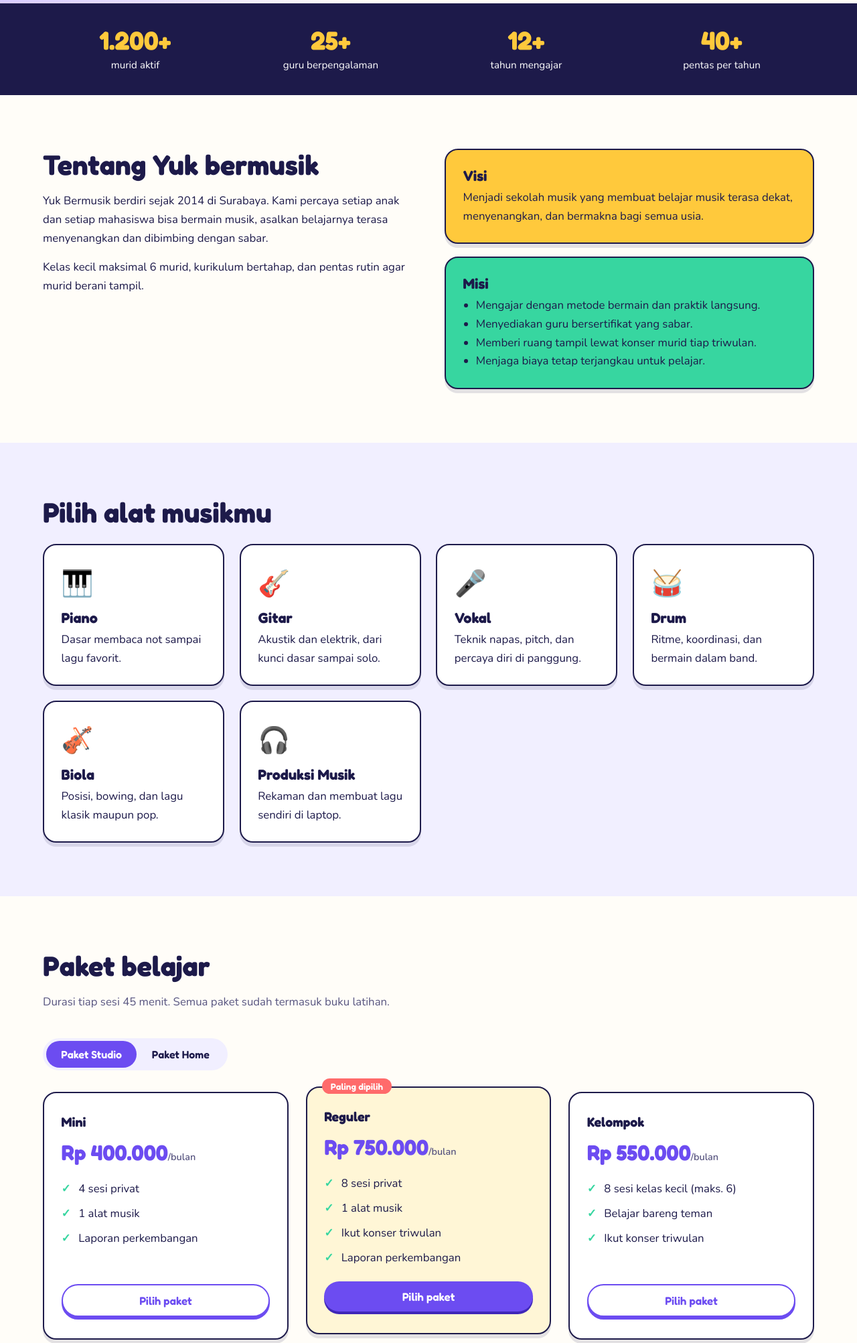
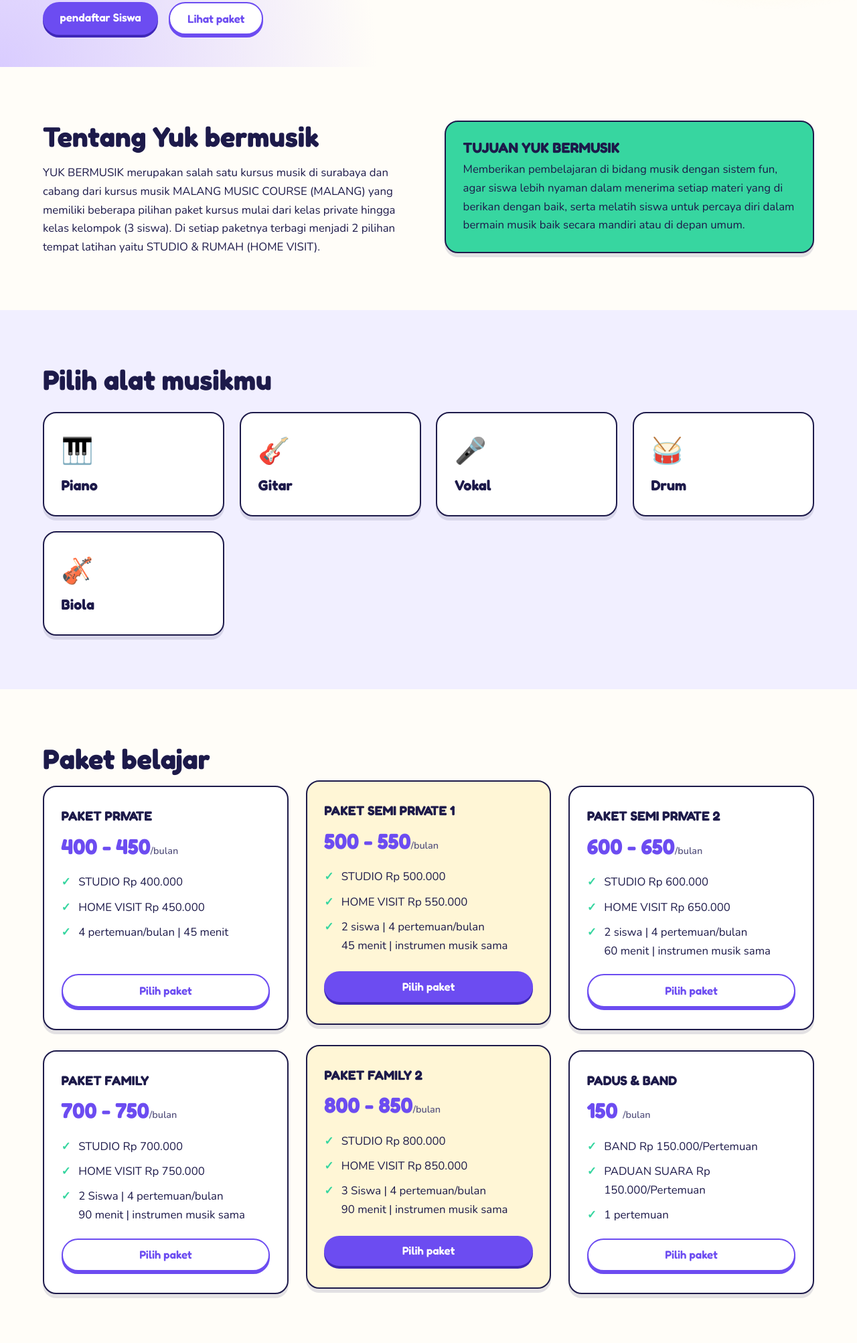
Before and after one commit to Panggilajadeon/Yuk-Bermusik, a plain HTML site: page index.html in a window 1280 px wide. Shown: the part 540-2545 px from the top of the page at 67% size. Drawn offline with nearby package versions, Linux system fonts and the light colour scheme.

Commit message:
Update index.html

```diff
--- a/index.html
+++ b/index.html
@@ -13,7 +13,7 @@
 <a class="skip" href="#main">Lewati ke konten</a>
 
 <header class="nav" id="nav">
-  <a class="logo" href="#top">♪ Yuk Bermusik</a>
+  <a class="logo" href="#top" aria-label="Yuk Bermusik"><span class="l-yuk">♪ Yuk</span> <span class="l-ber">ber</span><span class="l-musik">musik</span></a>
   <button class="burger" id="burger" aria-label="Buka menu" aria-expanded="false">☰</button>
   <nav id="menu">
     <a href="#tentang">Tentang</a>
@@ -21,17 +21,16 @@
     <a href="#paket">Paket</a>
     <a href="#testimoni">Cerita Murid</a>
     <a href="#faq">FAQ</a>
-    <a class="btn btn-sm" href="#kontak">Coba Gratis</a>
   </nav>
 </header>
 
 <main id="main">
 <section class="hero" id="top">
   <div class="hero-text">
-    <h1>Belajar musik itu seru. Mulai dari satu nada.</h1>
-    <p>Kelas piano, gitar, vokal, drum, dan dengan guru ramah untuk anak usia 5–15 tahun dan mahasiswa yang ingin serius atau sekadar bersenang-senang.</p>
+    <h1>Berlatih musik sangat baik untuk meningkatkan fokus.</h1>
+    <p>Di kursus musik YUK BERMUSIK terdapat kelas piano, keyboard, gitar, bass dan vokal mulai anak usia 6 tahun hingga dewasa dengan metode belajar yang menyenangkan.</p>
     <div class="cta">
-      <a class="btn" href="#kontak">Daftar kelas percobaan</a>
+      <a class="btn" href="#kontak">pendaftar Siswa</a>
       <a class="btn btn-ghost" href="#paket">Lihat paket</a>
     </div>
   </div>
@@ -42,29 +41,15 @@
   </div>
 </section>
 
-<section class="stats">
-  <div><strong data-count="1200">0</strong><span>murid aktif</span></div>
-  <div><strong data-count="25">0</strong><span>guru berpengalaman</span></div>
-  <div><strong data-count="12">0</strong><span>tahun mengajar</span></div>
-  <div><strong data-count="40">0</strong><span>pentas per tahun</span></div>
-</section>
-
 <section class="section" id="tentang">
   <div class="split">
     <div>
       <h2>Tentang Yuk bermusik</h2>
-      <p>Yuk Bermusik berdiri sejak 2014 di Surabaya. Kami percaya setiap anak dan setiap mahasiswa bisa bermain musik, asalkan belajarnya terasa menyenangkan dan dibimbing dengan sabar.</p>
-      <p>Kelas kecil maksimal 6 murid, kurikulum bertahap, dan pentas rutin agar murid berani tampil.</p>
+      <p>YUK BERMUSIK merupakan salah satu kursus musik di surabaya dan cabang dari kursus musik MALANG MUSIC COURSE (MALANG) yang memiliki beberapa pilihan paket kursus mulai dari kelas private hingga kelas kelompok (3 siswa). Di setiap paketnya terbagi menjadi 2 pilihan tempat latihan yaitu STUDIO & RUMAH (HOME VISIT).</p>
     </div>
     <div class="vm">
-      <article class="card c-yellow"><h3>Visi</h3><p>Menjadi sekolah musik yang membuat belajar musik terasa dekat, menyenangkan, dan bermakna bagi semua usia.</p></article>
-      <article class="card c-mint"><h3>Misi</h3>
-        <ul>
-          <li>Mengajar dengan metode bermain dan praktik langsung.</li>
-          <li>Menyediakan guru bersertifikat yang sabar.</li>
-          <li>Memberi ruang tampil lewat konser murid tiap triwulan.</li>
-          <li>Menjaga biaya tetap terjangkau untuk pelajar.</li>
-        </ul>
+      <article class="card c-mint"><h3>TUJUAN YUK BERMUSIK</h3>
+        <p>Memberikan pembelajaran di bidang musik dengan sistem fun, agar siswa lebih nyaman dalam menerima setiap materi yang di berikan dengan baik, serta melatih siswa untuk percaya diri dalam bermain musik baik secara mandiri atau di depan umum.</p>
       </article>
     </div>
   </div>
@@ -73,48 +58,42 @@
 <section class="section alt" id="program">
   <h2>Pilih alat musikmu</h2>
   <div class="grid">
-    <article class="card"><span class="ico">🎹</span><h3>Piano</h3><p>Dasar membaca not sampai lagu favorit.</p></article>
-    <article class="card"><span class="ico">🎸</span><h3>Gitar</h3><p>Akustik dan elektrik, dari kunci dasar sampai solo.</p></article>
-    <article class="card"><span class="ico">🎤</span><h3>Vokal</h3><p>Teknik napas, pitch, dan percaya diri di panggung.</p></article>
-    <article class="card"><span class="ico">🥁</span><h3>Drum</h3><p>Ritme, koordinasi, dan bermain dalam band.</p></article>
-    <article class="card"><span class="ico">🎻</span><h3>Biola</h3><p>Posisi, bowing, dan lagu klasik maupun pop.</p></article>
-    <article class="card"><span class="ico">🎧</span><h3>Produksi Musik</h3><p>Rekaman dan membuat lagu sendiri di laptop.</p></article>
+    <article class="card"><span class="ico">🎹</span><h3>Piano</h3></article>
+    <article class="card"><span class="ico">🎸</span><h3>Gitar</h3></article>
+    <article class="card"><span class="ico">🎤</span><h3>Vokal</h3></article>
+    <article class="card"><span class="ico">🥁</span><h3>Drum</h3></article>
+    <article class="card"><span class="ico">🎻</span><h3>Biola</h3></article>
   </div>
 </section>
 
 <section class="section" id="paket">
   <h2>Paket belajar</h2>
-  <p class="sub">Durasi tiap sesi 45 menit. Semua paket sudah termasuk buku latihan.</p>
-  <div class="tabs" role="tablist">
-    <button class="tab active" role="tab" aria-selected="true" data-target="anak">Paket Studio</button>
-    <button class="tab" role="tab" aria-selected="false" data-target="mhs">Paket Home</button>
+
+  <div class="plans" id="private" role="tabpanel">
+    <article class="plan"><h3>PAKET PRIVATE</h3><p class="price">400 - 450<small>/bulan</small></p>
+      <ul><li>STUDIO Rp 400.000</li><li>HOME VISIT Rp 450.000</li><li>4 pertemuan/bulan | 45 menit</li></ul><a class="btn btn-ghost" href="#kontak" data-pick="Paket – Private">Pilih paket</a></article>
+    <article class="plan best"><h3>PAKET SEMI PRIVATE 1</h3><p class="price">500 - 550<small>/bulan</small></p>
+      <ul><li>STUDIO Rp 500.000</li><li>HOME VISIT Rp 550.000</li><li>2 siswa | 4 pertemuan/bulan <br>45 menit | instrumen musik sama</li></ul><a class="btn" href="#kontak" data-pick="Paket – Semi Private 1">Pilih paket</a></article>
+    <article class="plan"><h3>PAKET SEMI PRIVATE 2</h3><p class="price">600 - 650<small>/bulan</small></p>
+      <ul><li>STUDIO Rp 600.000</li><li>HOME VISIT Rp 650.000</li><li>2 siswa | 4 pertemuan/bulan <br>60 menit | instrumen musik sama</li></ul><a class="btn btn-ghost" href="#kontak" data-pick="Paket – Semi Private 2">Pilih paket</a></article>
   </div>
 
-  <div class="plans" id="anak" role="tabpanel">
-    <article class="plan"><h3>Mini</h3><p class="price">Rp 400.000<small>/bulan</small></p>
-      <ul><li>4 sesi privat</li><li>1 alat musik</li><li>Laporan perkembangan</li></ul><a class="btn btn-ghost" href="#kontak" data-pick="Anak – Mini">Pilih paket</a></article>
-    <article class="plan best"><span class="badge">Paling dipilih</span><h3>Reguler</h3><p class="price">Rp 750.000<small>/bulan</small></p>
-      <ul><li>8 sesi privat</li><li>1 alat musik</li><li>Ikut konser triwulan</li><li>Laporan perkembangan</li></ul><a class="btn" href="#kontak" data-pick="Anak – Reguler">Pilih paket</a></article>
-    <article class="plan"><h3>Kelompok</h3><p class="price">Rp 550.000<small>/bulan</small></p>
-      <ul><li>8 sesi kelas kecil (maks. 6)</li><li>Belajar bareng teman</li><li>Ikut konser triwulan</li></ul><a class="btn btn-ghost" href="#kontak" data-pick="Anak – Kelompok">Pilih paket</a></article>
-  </div>
-
-  <div class="plans" id="mhs" role="tabpanel" hidden>
-    <article class="plan"><h3>Hemat</h3><p class="price">Rp 450.000<small>/bulan</small></p>
-      <ul><li>4 sesi privat</li><li>Jadwal sore/malam</li><li>Diskon dengan KTM</li></ul><a class="btn btn-ghost" href="#kontak" data-pick="Mahasiswa – Hemat">Pilih paket</a></article>
-    <article class="plan best"><span class="badge">Paling dipilih</span><h3>Intensif</h3><p class="price">Rp 850.000<small>/bulan</small></p>
-      <ul><li>8 sesi privat</li><li>Jadwal fleksibel</li><li>Latihan studio 2 jam</li><li>Diskon dengan KTM</li></ul><a class="btn" href="#kontak" data-pick="Mahasiswa – Intensif">Pilih paket</a></article>
-    <article class="plan"><h3>Band Kampus</h3><p class="price">Rp 1.200.000<small>/bulan</small></p>
-      <ul><li>Sesi pelatih band (4 orang)</li><li>Studio 4 jam</li><li>Bantuan persiapan tampil</li></ul><a class="btn btn-ghost" href="#kontak" data-pick="Mahasiswa – Band Kampus">Pilih paket</a></article>
+  <div class="plans" id="home" role="tabpanel" style="margin-top: 30px;">
+    <article class="plan"><h3>PAKET FAMILY</h3><p class="price">700 - 750<small>/bulan</small></p>
+      <ul><li>STUDIO Rp 700.000</li><li>HOME VISIT Rp 750.000</li><li>2 Siswa | 4 pertemuan/bulan <br>90 menit | instrumen musik sama</li></ul><a class="btn btn-ghost" href="#kontak" data-pick="Paket – Family">Pilih paket</a></article>
+    <article class="plan best"><h3>PAKET FAMILY 2</h3><p class="price">800 - 850<small>/bulan</small></p>
+      <ul><li>STUDIO Rp 800.000</li><li>HOME VISIT Rp 850.000</li><li>3 Siswa | 4 pertemuan/bulan <br>90 menit | instrumen musik sama</li></ul><a class="btn" href="#kontak" data-pick="Paket – Family 2">Pilih paket</a></article>
+    <article class="plan"><h3>PADUS & BAND</h3><p class="price"> 150 <small>/bulan</small></p>
+      <ul><li>BAND Rp 150.000/Pertemuan</li><li>PADUAN SUARA Rp 150.000/Pertemuan</li><li>1 pertemuan</li></ul><a class="btn btn-ghost" href="#kontak" data-pick="Paket – Padus & Band">Pilih paket</a></article>
   </div>
 </section>
 
 <section class="section alt" id="testimoni">
   <h2>Cerita murid kami</h2>
   <div class="grid">
-    <blockquote class="card"><p>Anak saya yang pemalu sekarang berani tampil di konser. Gurunya sabar sekali.</p><cite>Bu Rina, orang tua Kayla (8 th)</cite></blockquote>
-    <blockquote class="card"><p>Jadwal malamnya pas buat anak kuliah. Dalam 3 bulan saya sudah bisa main di acara himpunan.</p><cite>Dimas, mahasiswa Teknik</cite></blockquote>
-    <blockquote class="card"><p>Kelasnya seru, nggak membosankan. Aku suka belajar drum sama Kak Bayu!</p><cite>Raka, 11 th</cite></blockquote>
+    <blockquote class="card"><p>Bagi teman-teman yang mau cari tempat belajar musik terutama untuk anak-anak, bisa banget ke Yuk Bermusik. Selain dibimbing langsung oleh tutor yang profesional juga sangat ramah dalam mengajar dan membimbing musik. Pokoknya reccomanded sekali deh 🤗😊.</p><cite>M Saifudin</cite></blockquote>
+    <blockquote class="card"><p>Terima kasih Yuk Bermusik... Guru nya asik, berpengalaman, tidak membosankan cara mengajarnya. Sukses Yuk Bermusik....</p><cite>Bintang Ragil G</cite></blockquote>
+    <blockquote class="card"><p>Asyik sekali gabung dengan yuk bermusik dengan cara belajar alat musik yang menarik dan mudah dipahami jadi semakin bersemangat latihan nya 🤩🤩 pokok nya recomended banget 🤩🤩</p><cite>Nurtalita Wahidah</cite></blockquote>
   </div>
 </section>
 
@@ -124,7 +103,6 @@
     <details><summary>Apakah harus punya alat musik sendiri?</summary><p>Tidak wajib di awal. Kami menyediakan alat untuk latihan di studio, apabila latihan di lakukan di luar studio atau rumah maka siswa harus memiliki alat musik.</p></details>
     <details><summary>Usia berapa anak boleh mulai?</summary><p>Mulai usia 5 tahun untuk piano dan vokal. Gitar, drum, dan biola biasanya mulai 7 tahun. Dan juga tergantung pada orang tua jika anaknya ingin belajar alat musik di usia berapa.</p></details>
     <details><summary>Bagaimana kalau berhalangan hadir?</summary><p>Orang tua atau siswa wajib menghubungi guru atau admin.</p></details>
-    <details><summary>Apa isi kelas percobaan?</summary><p>Satu sesi gratis 30 menit bersama guru untuk mengenal alat musik dan menentukan level.</p></details>
   </div>
 </section>
 
@@ -134,9 +112,9 @@
       <h2>Pendaftaran</h2>
       <p>Isi formulir, kami hubungi lewat WhatsApp untuk menentukan jadwal.</p>
       <ul class="info">
-        <li>📍 Jl. Contoh Raya No. 12, Surabaya</li>
-        <li>📞 0812-3456-7890</li>
-        <li>✉️ halo@nadaceria.id</li>
+        <li>📞 0851-9833-0522 (Admin 1)</li>
+        <li>📞 0851-9833-0522 (Admin 2)</li>
+        <li>✉️ bermusikyuk@gmail.com</li>
         <li>🕘 Senin–Sabtu, 09.00–20.00 WIB</li>
       </ul>
     </div>
@@ -145,12 +123,12 @@
       <label>Nomor WhatsApp<input name="wa" type="tel" required placeholder="08xxxxxxxxxx"><span class="err"></span></label>
       <label>Kategori
         <select name="paket" id="paket-select">
-          <option>Anak – Mini</option><option>Anak – Reguler</option><option>Anak – Kelompok</option>
-          <option>Mahasiswa – Hemat</option><option>Mahasiswa – Intensif</option><option>Mahasiswa – Band Kampus</option>
+          <option>Paket – Private</option><option>Paket – Semi Private 1</option><option>Paket – Semi Private 2</option>
+          <option>Paket – Family</option><option>Paket – Family 2</option><option>Paket – Padus & Band</option>
         </select>
       </label>
       <label>Alat musik
-        <select name="alat"><option>Piano</option><option>Gitar</option><option>Vokal</option><option>Drum</option><option>Biola</option><option>Produksi Musik</option></select>
+        <select name="alat"><option>Piano</option><option>Gitar</option><option>Vokal</option><option>Drum</option><option>Biola</option></select>
       </label>
       <button class="btn" type="submit">Kirim lewat WhatsApp</button>
     </form>
```
